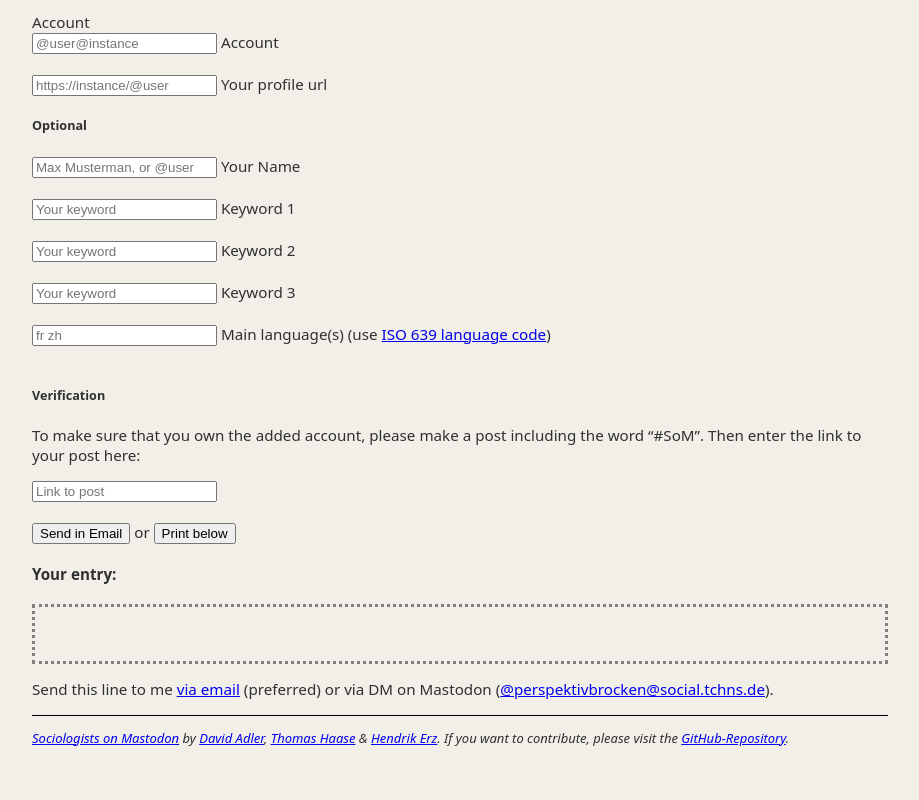
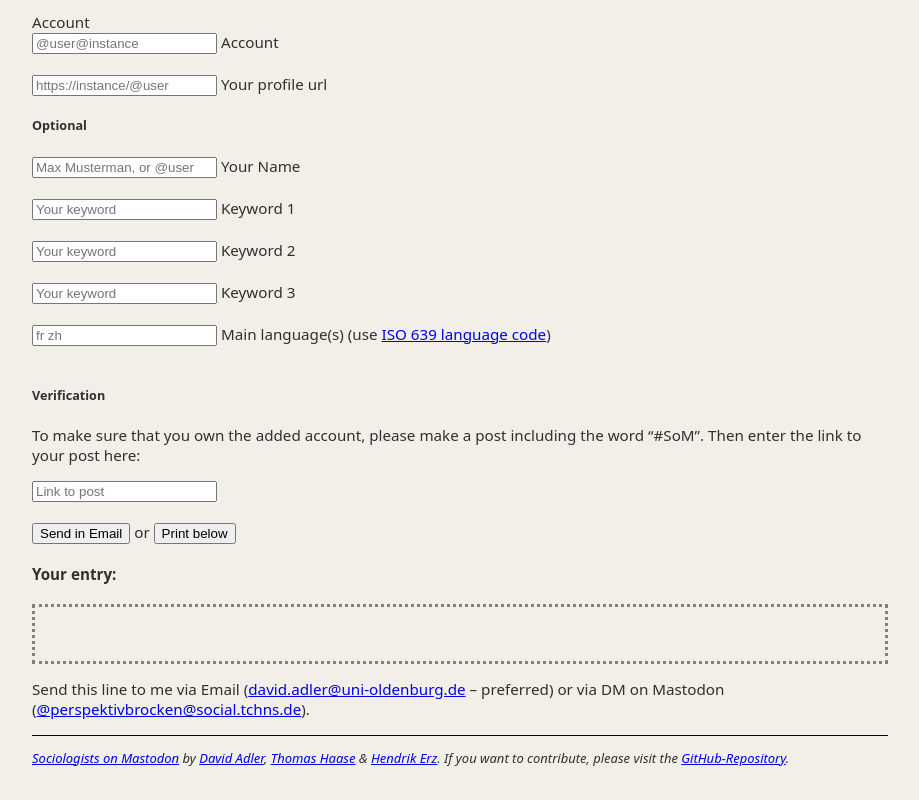
Before and after one commit to trutzig89182/Mastodon-Sociologists, a website: page add-user.html in a window 1280 px wide. Shown: the part 310-1110 px from the top of the page, without its empty margins (180-1099 px from the left). Drawn offline with Linux system fonts and the light colour scheme.

Commit message:
Update add-user.html
put in link text as link does not seem to work on all devices

```diff
--- a/add-user.html
+++ b/add-user.html
@@ -75,7 +75,7 @@
     </div>
 
     <p>
-       Send this line to me <a href="mailto:david.adler@uni-oldenburg.de?subject=SoM%3A%20include%20me%21" target="_blank">via email</a> (preferred) or via DM on Mastodon (<a href="https://social.tchncs.de/@perspektivbrocken" target="blank">@perspektivbrocken@social.tchns.de</a>).
+       Send this line to me via Email (<a href="mailto:david.adler@uni-oldenburg.de?subject=SoM%3A%20include%20me%21" target="_blank">david.adler@uni-oldenburg.de</a> – preferred) or via DM on Mastodon (<a href="https://social.tchncs.de/@perspektivbrocken" target="blank">@perspektivbrocken@social.tchns.de</a>).
     </p>
 
       <!-- ruler that seperates the footer -->
```
